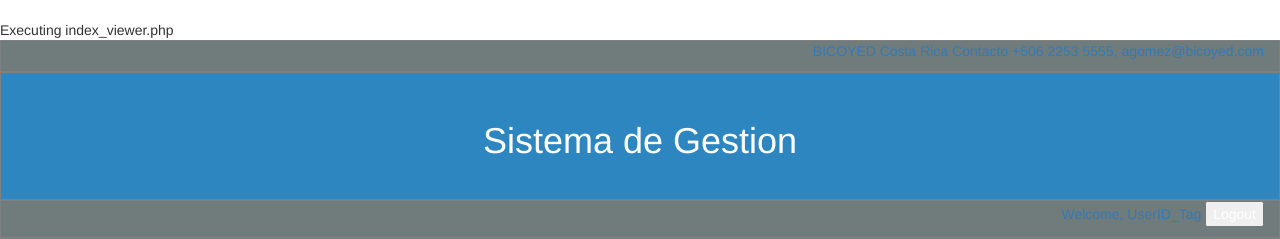
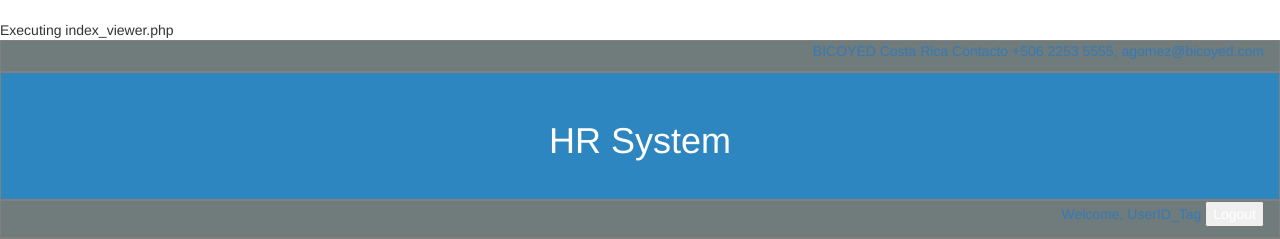
Before and after one commit to athelog/employee_admin, a PHP site: page /index_viewer.php in a window 1280 px wide. Shown: the top 239 px of the page. Run offline with PHP 8.4, Linux system fonts and the light colour scheme; data that the repository does not hold is empty; some libraries are stand-ins or nearby versions.

Commit message:
translation

```diff
--- a/code/index/index_viewer.php
+++ b/code/index/index_viewer.php
@@ -158,7 +158,7 @@ echo
                 <!-- HEADER AREA --------------------->
                 <div id="header_area" class="container">
                         <header>
-                           <h1>Sistema de Gestion</h1>
+                           <h1>HR System</h1>
                         </header>
                 </div>
                 <!-- END OF HEADER AREA  -------------->
--- a/code/index/message_access_denied.html
+++ b/code/index/message_access_denied.html
@@ -143,7 +143,7 @@
                 <!-- HEADER AREA --------------------->
                 <div id="header_area" class="container">
                         <header>
-                           <h1>Sistema de Gestion</h1>
+                           <h1>HR System</h1>
                         </header>
                 </div>
                 <!-- END OF HEADER AREA  -------------->
```
